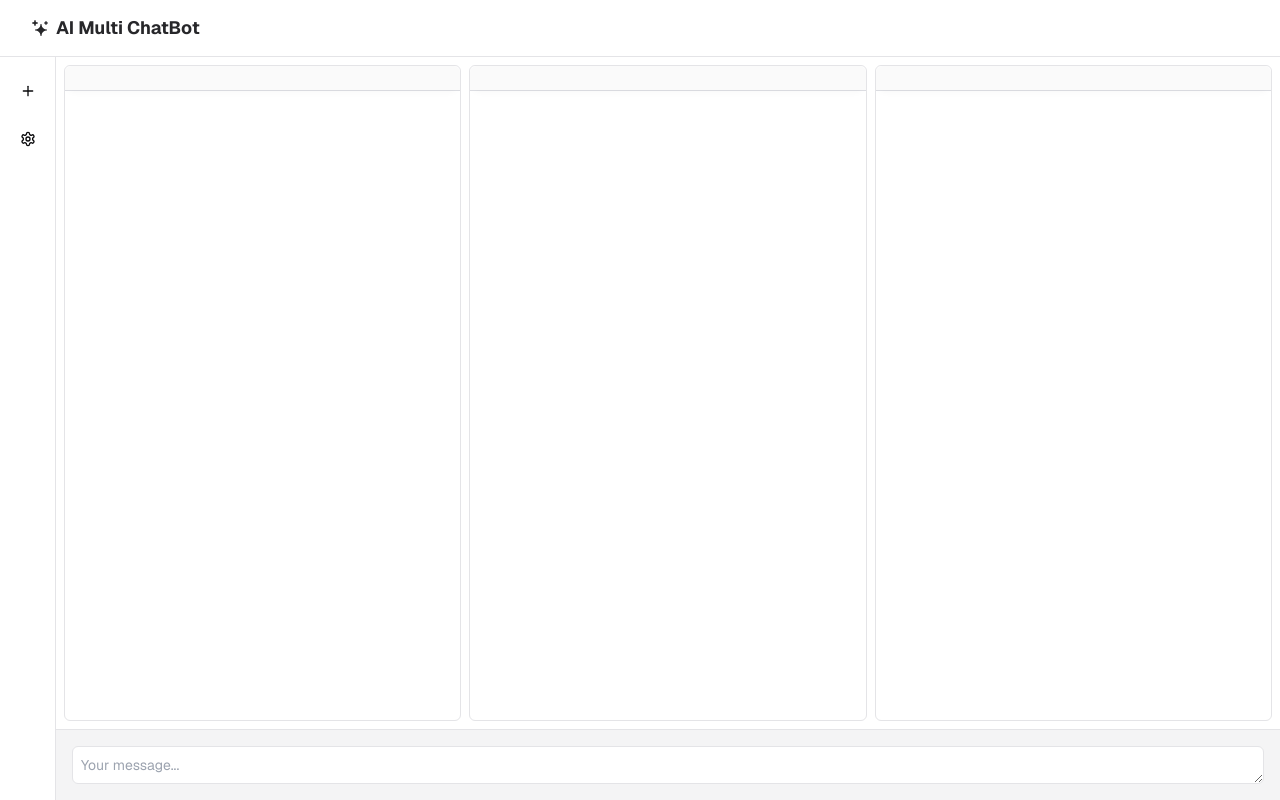
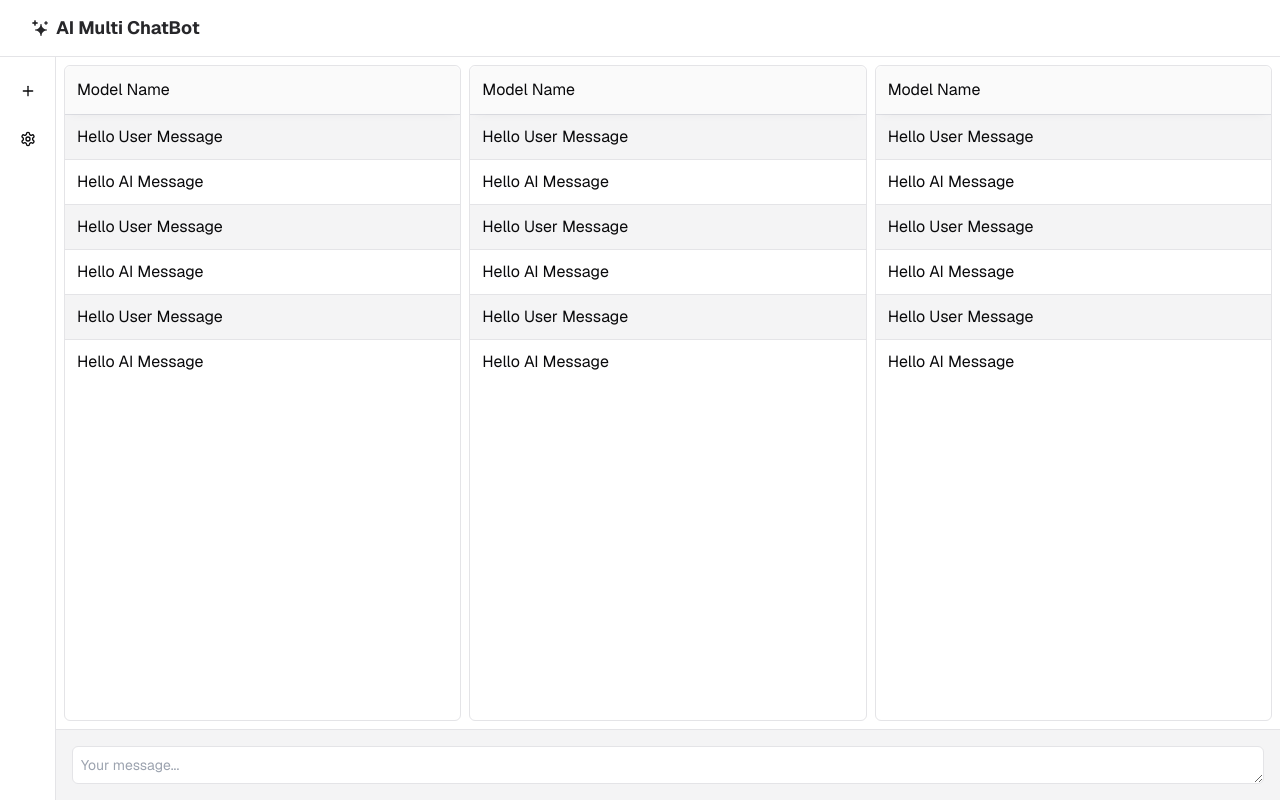
Before and after one commit to ankushagarwal/ai-multi-chat, a Next.js app: page /v2 in a window 1280 px wide. Built offline with nearby package versions, Linux system fonts and the light colour scheme.

Commit message:
Add User and AI Messages to v2chat

```diff
--- a/components/v2chat.tsx
+++ b/components/v2chat.tsx
@@ -8,12 +8,44 @@ export default function V2Chat() {
       <div className="w-full h-full rounded-md border border-gray-alpha-400">
         <div className="h-full w-full overflow-hidden rounded-md">
           <div
-            id="scroll-container-3668f080-4099-4337-9b99-bfac1df9abf9_1"
             className="flex flex-col flex-no-wrap h-full overflow-y-auto overscroll-y-none"
             style={{ overflowAnchor: 'none' }}
           >
             <div className="sticky top-0 z-10 flex-shrink-0 min-w-0 min-h-0 border-b">
-              <div className="flex items-center bg-background-200 backdrop-blur shadow-[0_1px_rgba(202,206,214,.3),0_5px_10px_-5px_rgba(0,0,0,.05)] dark:shadow-[0_1px_rgba(255,255,255,0.15)] justify-between py-3 pl-3 pr-2"></div>
+              <div className="flex items-center bg-background-200 backdrop-blur shadow-[0_1px_rgba(202,206,214,.3),0_5px_10px_-5px_rgba(0,0,0,.05)] dark:shadow-[0_1px_rgba(255,255,255,0.15)] justify-between py-3 pl-3 pr-2">
+                <div className="flex items-center">Model Name</div>
+              </div>
+            </div>
+
+            <div className="flex-1 min-w-0">
+              <div className="scrolling-touch scrolling-gpu h-full w-full relative overflow-auto overscroll-y-auto">
+                <div className="h-full divide-y pb-12">
+                  {/* User message */}
+                  <div className="px-3 @md:py-4 py-2.5 group transition-opacity message bg-zinc-100 dark:bg-zinc-900">
+                    <p>Hello User Message</p>
+                  </div>
+                  {/* AI message */}
+                  <div className="px-3 @md:py-4 py-2.5 group transition-opacity message">
+                    <p>Hello AI Message</p>
+                  </div>
+                  {/* User message */}
+                  <div className="px-3 @md:py-4 py-2.5 group transition-opacity message bg-zinc-100 dark:bg-zinc-900">
+                    <p>Hello User Message</p>
+                  </div>
+                  {/* AI message */}
+                  <div className="px-3 @md:py-4 py-2.5 group transition-opacity message">
+                    <p>Hello AI Message</p>
+                  </div>
+                  {/* User message */}
+                  <div className="px-3 @md:py-4 py-2.5 group transition-opacity message bg-zinc-100 dark:bg-zinc-900">
+                    <p>Hello User Message</p>
+                  </div>
+                  {/* AI message */}
+                  <div className="px-3 @md:py-4 py-2.5 group transition-opacity message">
+                    <p>Hello AI Message</p>
+                  </div>
+                </div>
+              </div>
             </div>
           </div>
         </div>
```
